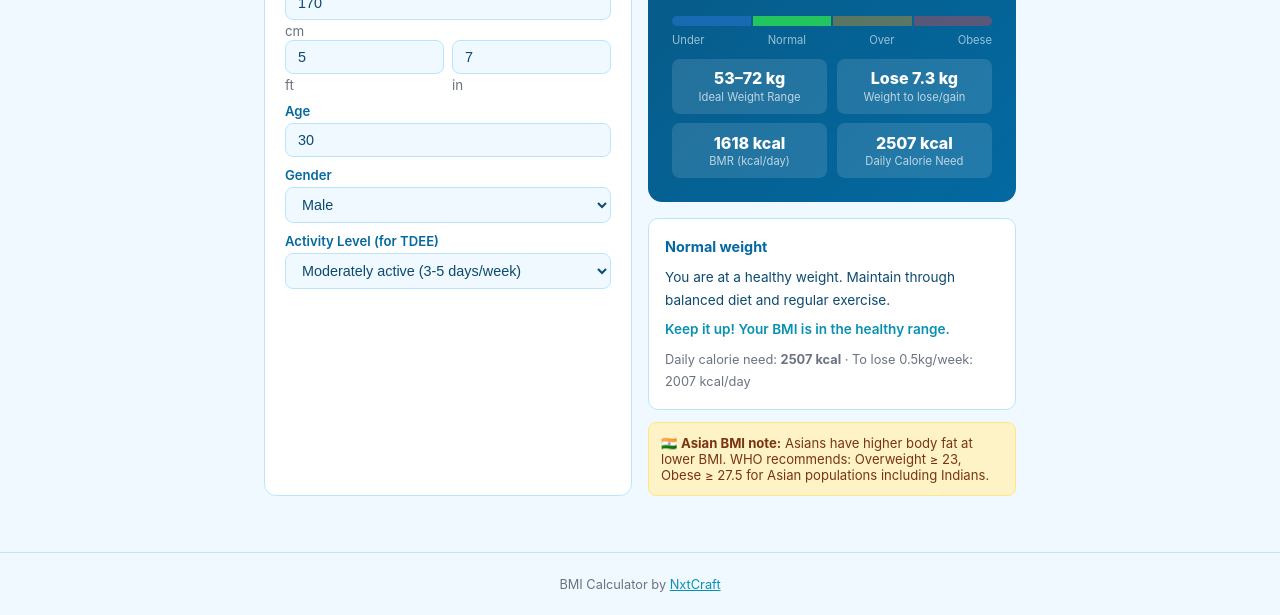
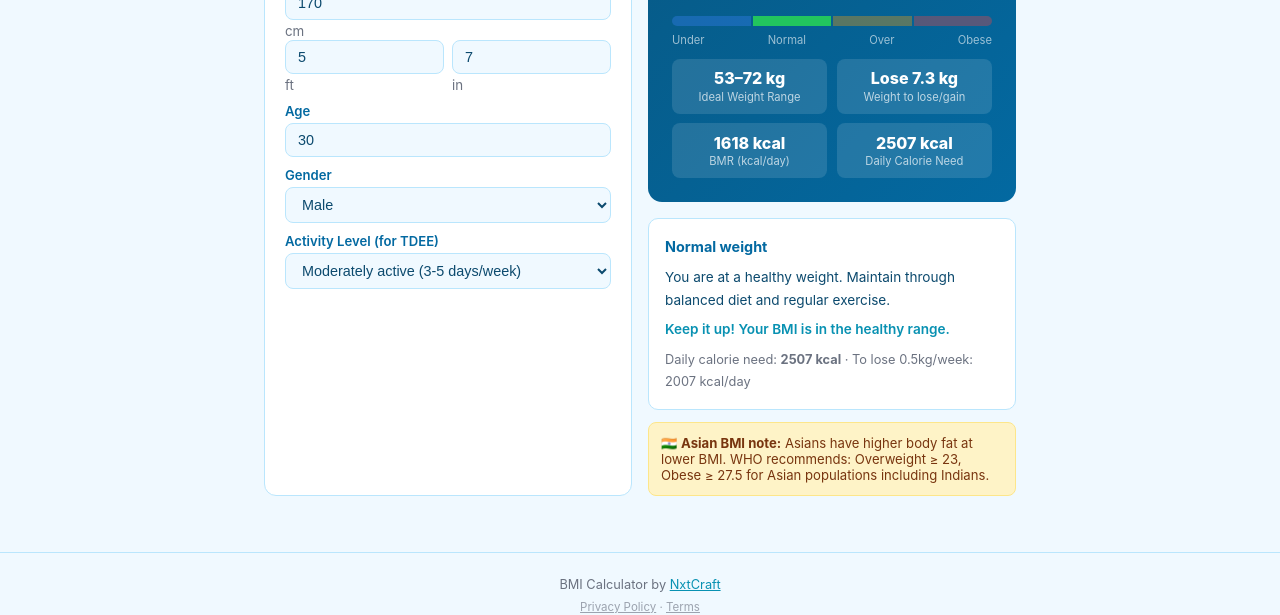
Before and after one commit to nxtcraft/bmi-calc, a plain HTML site: page index.html in a window 1280 px wide. Shown: the part 338-953 px from the top of the page. Drawn offline with Linux system fonts and the light colour scheme.

Commit message:
legal: add Privacy Policy + Terms footer links
Co-Authored-By: Claude Sonnet 4.6 <noreply@anthropic.com>

```diff
--- a/index.html
+++ b/index.html
@@ -128,7 +128,8 @@ footer{text-align:center;padding:1.5rem;color:#6b7280;font-size:.8rem;border-top
     </div>
   </div>
 </main>
-<footer><p>BMI Calculator by <a href="https://nxtcraft.github.io/" style="color:#0891b2">NxtCraft</a></p></footer>
+<footer><p>BMI Calculator by <a href="https://nxtcraft.github.io/" style="color:#0891b2">NxtCraft</a></p><p style="font-size:.72rem;color:#9ca3af;margin-top:.5rem"><a href="https://nxtcraft.github.io/privacy/" style="color:#9ca3af">Privacy Policy</a> · <a href="https://nxtcraft.github.io/terms/" style="color:#9ca3af">Terms</a></p>
+</footer>
 
 <script>
 let unit = 'metric';
```
